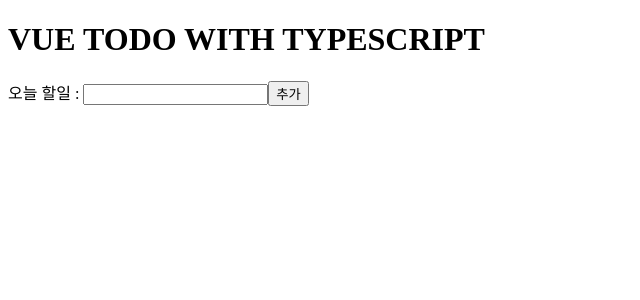
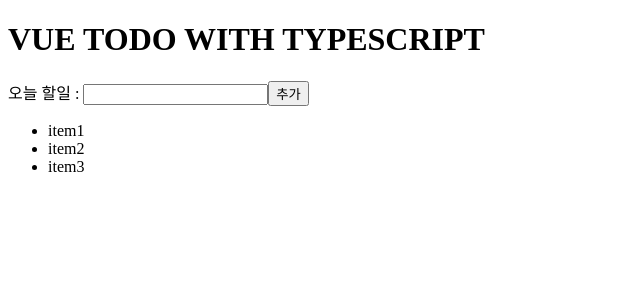
Before and after one commit to bright-01/vue-ts, a Vue app: page / in a window 1280 px wide. Shown: the top 300 px of the page, without its empty margins (0-640 px from the left). Built offline with nearby package versions, Linux system fonts and the light colour scheme.

Commit message:
컴포넌트 분리

```diff
--- a/src/App.vue
+++ b/src/App.vue
@@ -1,7 +1,20 @@
 <template>
   <div>
-    <h1>VUE TODO WITH TYPESCRIPT</h1>
-    <TodoInput :item="todoText" @input="updateTodoText" @add="addTodoItem"></TodoInput>
+    <header>
+      <h1>VUE TODO WITH TYPESCRIPT</h1>
+    </header>
+    <main>
+      <TodoInput :item="todoText" @input="updateTodoText" @add="addTodoItem"></TodoInput>
+    </main>
+    <div>
+      <ul>
+        <li>item1</li>
+        <li>item2</li>
+        <li>item3</li>
+      </ul>
+    </div>
+
+
   </div>
 </template>
 
```
Also changed, not shown: src/components/TotoListItem.vue (added, +14 -0 lines).
